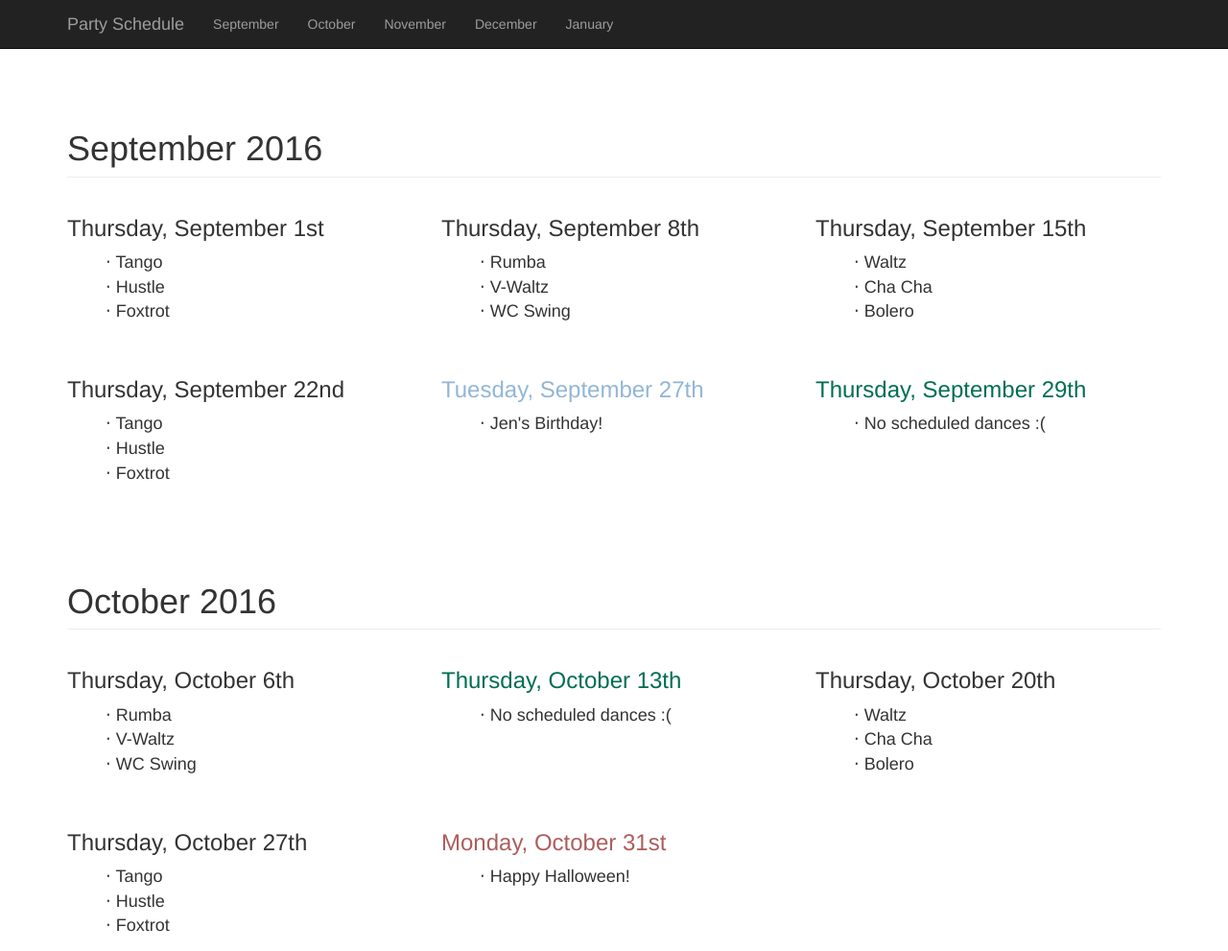
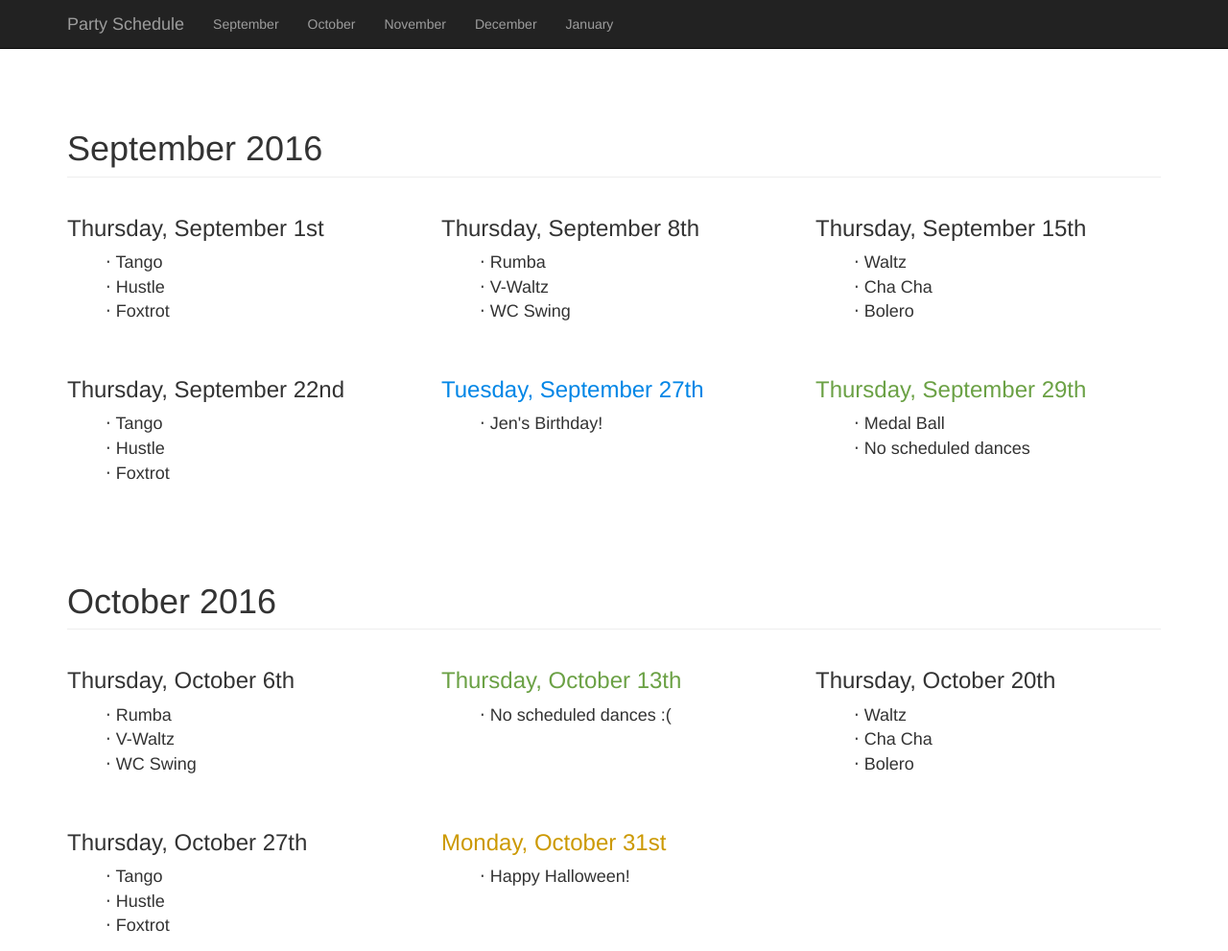
Before and after one commit to yanigisawa/PartySchedule, a plain HTML site: page PartySchedule/index.html in a window 1280 px wide. Shown: the top 991 px of the page at 96% size. Drawn offline with Linux system fonts and the light colour scheme.

Commit message:
I updated the color coding again.

```diff
--- a/PartySchedule/css/3-col-portfolio.css
+++ b/PartySchedule/css/3-col-portfolio.css
@@ -21,15 +21,15 @@ footer {
 }
 
 .event{
-	color: #006E51;
+	color: #6ba145;
 }
 
 .bday{
-	color: #92B6D5;
+	color: #0086e6;
 }
 
 .holiday{
-	color: #AD5D5D;
+	color:  #cc9900;
 }
 
 .font{
--- a/PartySchedule/index.html
+++ b/PartySchedule/index.html
@@ -132,7 +132,8 @@
             <div class="col-md-4 portfolio-item">
                 <h3 class="event">Thursday, September 29th</h3>
                 <ul>
-                 <span>&sdot;</span> No scheduled dances :(<br>
+                 <span>&sdot;</span> Medal Ball<br>
+                 <span>&sdot;</span> No scheduled dances<br>
                 </ul>
             </div>
         </div>
```
